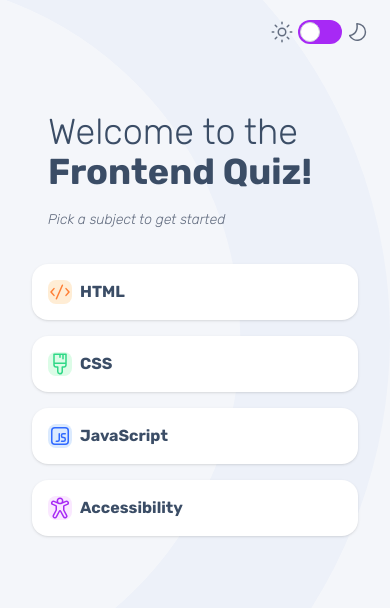
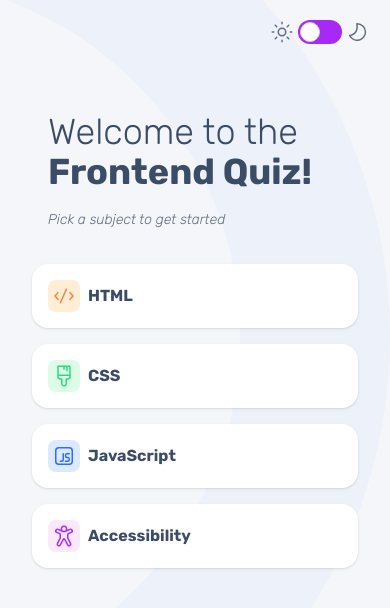
Before and after one commit to Tawphiq/frontend-quiz-app, a React (Vite) app: page / in a window 390 px wide. Shown: the top 608 px of the page. Built offline with nearby package versions, Linux system fonts and the light colour scheme; a web font is replaced by a local one.

Commit message:
"added padding to the bgs"

```diff
--- a/src/pages/Home.tsx
+++ b/src/pages/Home.tsx
@@ -27,7 +27,7 @@ const Home: React.FC = () => {
             onClick={() => handleSelect(quiz.title)}
             className="flex items-center lg:text-2xl p-4 rounded-2xl bg-white dark:bg-dark shadow"
           >
-            <div className={`md:w-12 md:h-12 grid justify-center items-center rounded-lg mr-2 ${
+            <div className={`md:w-12 md:h-12 p-1 grid justify-center items-center rounded-lg mr-2 ${
               quiz.title === "HTML"?'bg-orange-100'
               : quiz.title === "CSS"? 'bg-green-100'
               : quiz.title === "JavaScript"?'bg-blue-100'
```
